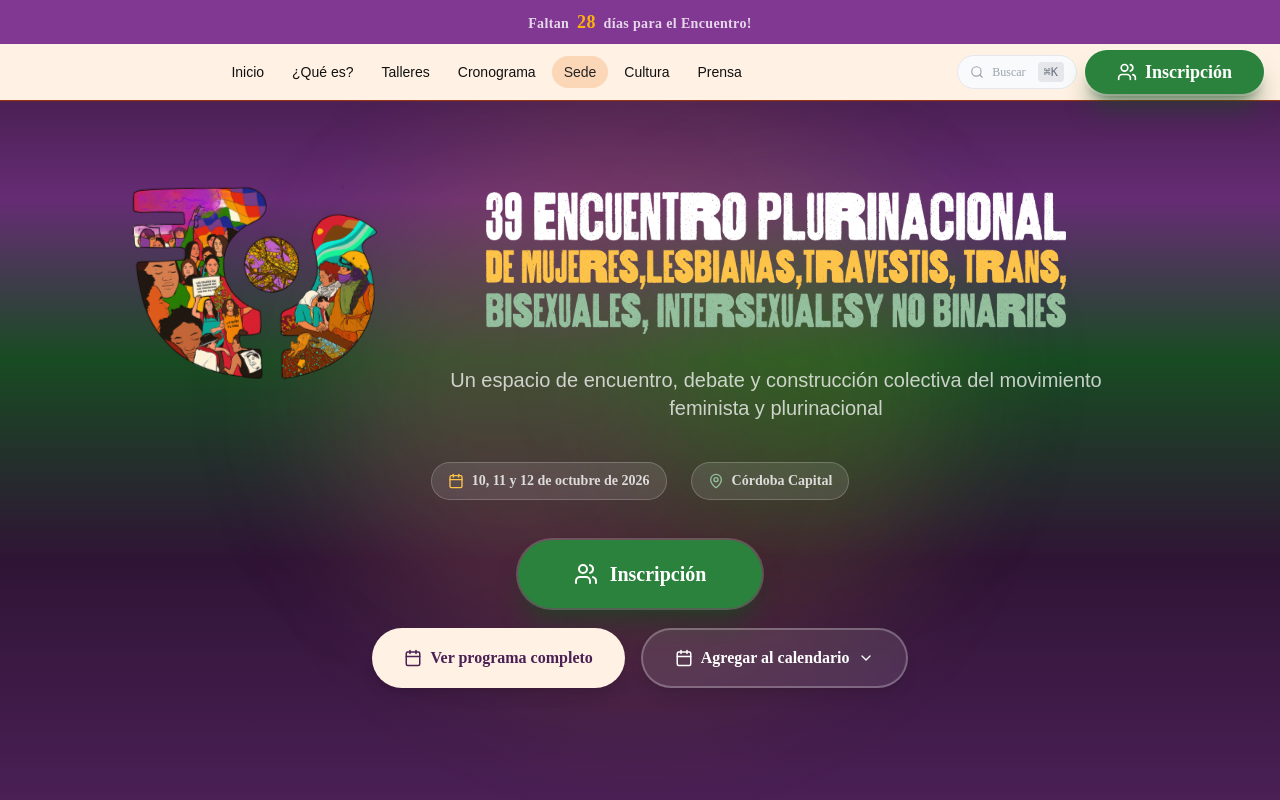
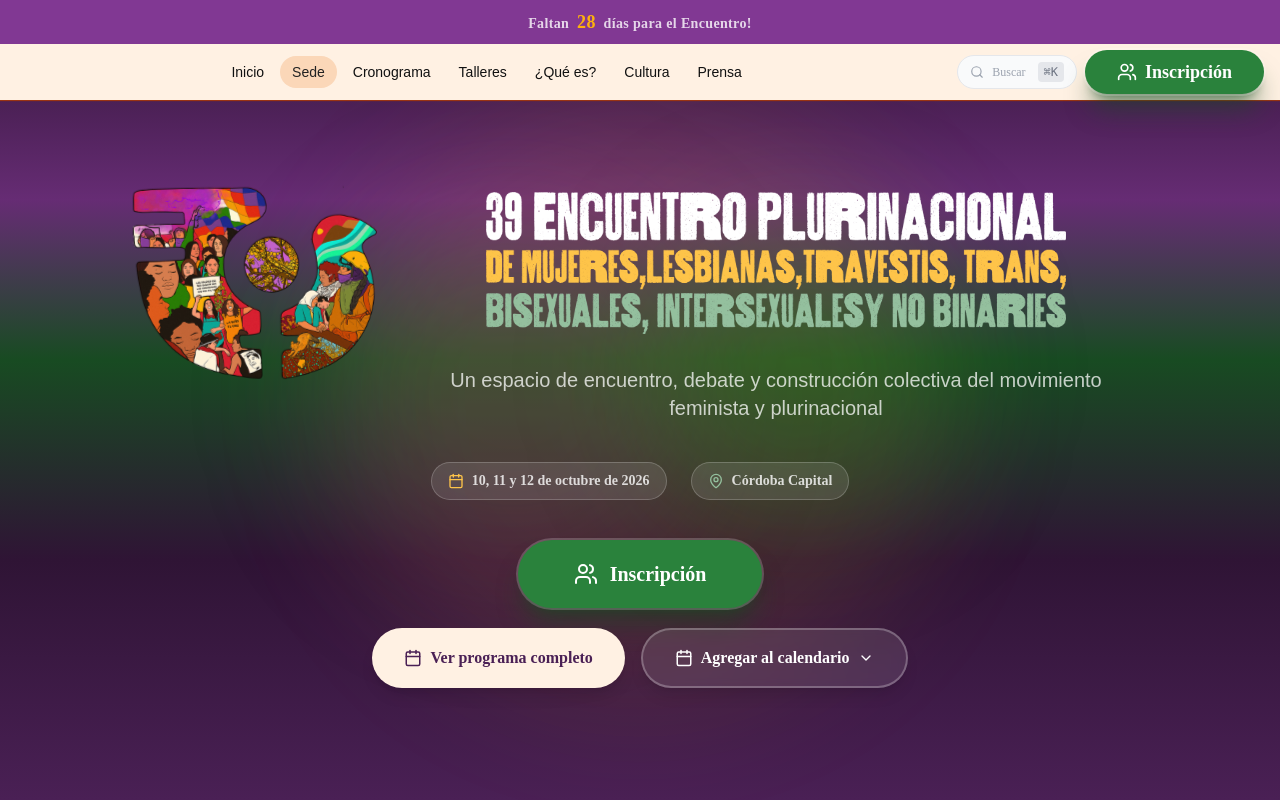
Before and after one commit to nailsaita/apps, a React (Vite) app in the folder web/: page / in a window 1280 px wide. Shown: the top 800 px of the page. Built offline with nearby package versions, Linux system fonts and the light colour scheme; a web font is replaced by a local one.

Commit message:
reordenar header

```diff
--- a/web/src/pages/HomePage.jsx
+++ b/web/src/pages/HomePage.jsx
@@ -394,10 +394,10 @@ export function Navbar() {
 
   const links = [
     { href: '/#', id: '', label: 'Inicio' },
+    { href: '/#sede', id: 'sede', label: 'Sede' },
+    { href: '/#cronograma', id: 'cronograma', label: 'Cronograma' },
+    { href: '/#ejes', id: 'ejes', label: 'Talleres' },
     { href: '/#encuentro', id: 'encuentro', label: '¿Qué es?' },
-    { href: '/#ejes', id: 'ejes', label: 'Talleres' },
-    { href: '/#cronograma', id: 'cronograma', label: 'Cronograma' },
-    { href: '/#sede', id: 'sede', label: 'Sede' },
     { href: '/#cultural', id: 'cultural', label: 'Cultura' },
     { href: '/#prensa', id: 'prensa', label: 'Prensa' }
   ];
```
